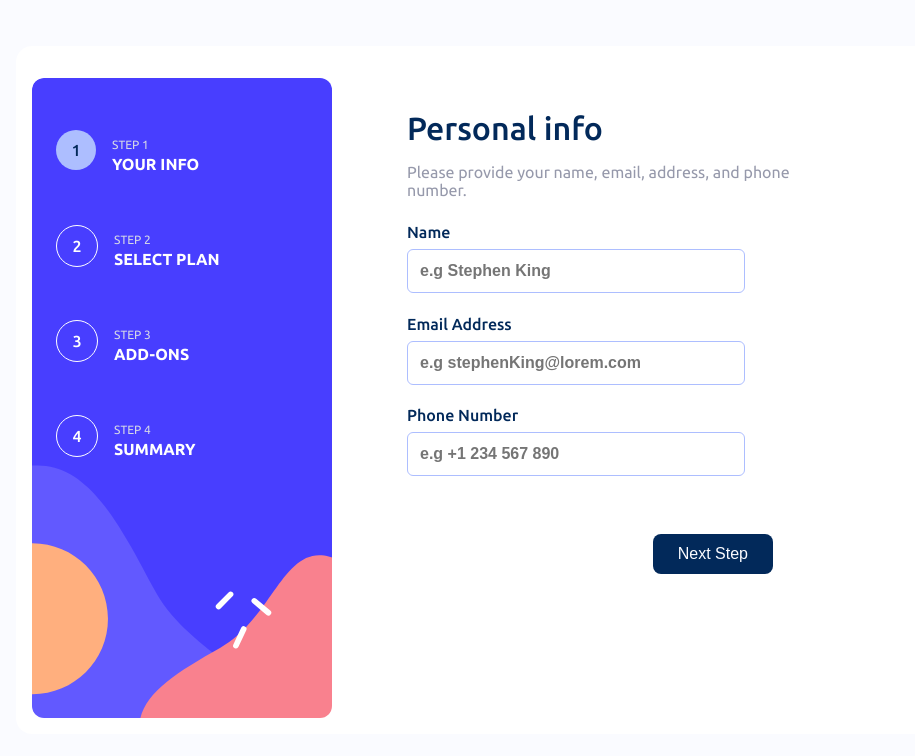
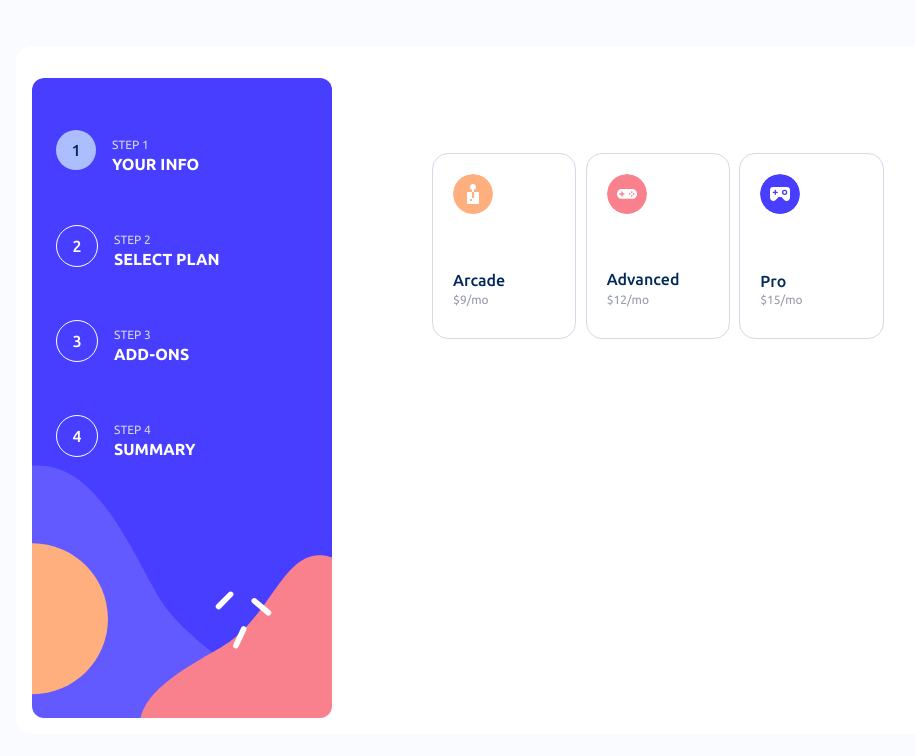
Before and after one commit to amandaduuaarte/multi-step-form, a React (Create React App) app: page / in a window 1280 px wide. Shown: the top 756 px of the page, without its empty margins (160-1075 px from the left). Built offline with nearby package versions, Linux system fonts and the light colour scheme.

Commit message:
feat: Create PlanCard component

```diff
--- a/src/components/Button/index.tsx
+++ b/src/components/Button/index.tsx
@@ -4,11 +4,16 @@ import { Container, ButtonComponent } from "./styles";
 interface ButtonProps {
     label: string;
     onClickEvent: any;
+    secondaryBottom?: boolean;
 }
-function Button({ label, onClickEvent }: ButtonProps) {
+function Button({ label, onClickEvent, secondaryBottom }: ButtonProps) {
     return (
         <Container>
-            <ButtonComponent type="button" onClick={onClickEvent}>
+            <ButtonComponent
+                type="button"
+                onClick={onClickEvent}
+                isSecondary={secondaryBottom}
+            >
                 {label}
             </ButtonComponent>
         </Container>
--- a/src/components/Button/styles.ts
+++ b/src/components/Button/styles.ts
@@ -1,17 +1,23 @@
 import { styled } from "styled-components";
 import colors from "../../styles/colors";
 
+interface ButtonProps {
+    isSecondary?: boolean;
+}
 export const Container = styled.div`
     display: flex;
+    cursor: pointer;
 `;
 
-export const ButtonComponent = styled.button`
+export const ButtonComponent = styled.button<ButtonProps>`
     border: none;
-    background: ${colors.MarineBlue};
+    background: ${({ isSecondary }) =>
+        isSecondary ? colors.white : colors.MarineBlue};
     height: 40px;
     width: 120px;
     border-radius: 8px;
-    color: ${colors.Alabaster};
+    color: ${({ isSecondary }) =>
+        isSecondary ? colors.MarineBlue : colors.Alabaster};
     font-size: 16px;
     font-weight: 400;
 `;
--- /dev/null
+++ b/src/components/PlanCard/index.tsx
@@ -0,0 +1,37 @@
+import React, { useState } from "react";
+import { Container, IconContainer, Icon, TextContainer } from "./styles";
+
+interface PlanCardProps {
+    iconUrl: string;
+    title: string;
+    price: number;
+    // eslint-disable-next-line @typescript-eslint/no-explicit-any
+    handleSelectedItem: (select: any) => void;
+}
+function PlanCard({
+    handleSelectedItem,
+    iconUrl,
+    title,
+    price,
+}: PlanCardProps) {
+    const [isActive, setIsActive] = useState(false);
+    return (
+        <Container
+            isActive={isActive}
+            onClick={() =>
+                handleSelectedItem(setIsActive((prev: boolean) => !prev))
+            }
+        >
+            <IconContainer>
+                <Icon src={iconUrl} alt={`${title}Icon`} />
+            </IconContainer>
+
+            <TextContainer>
+                <h2>{title}</h2>
+                <p>${price}/mo</p>
+            </TextContainer>
+        </Container>
+    );
+}
+
+export default PlanCard;
--- /dev/null
+++ b/src/components/PlanCard/styles.ts
@@ -0,0 +1,55 @@
+import styled from "styled-components";
+import colors from "../../styles/colors";
+
+interface ContainerProps {
+    isActive?: boolean;
+}
+
+export const Container = styled.div<ContainerProps>`
+    background: ${({ isActive }) =>
+        isActive ? colors.Magnolia : colors.white};
+    display: grid;
+    justify-content: space-between;
+    height: 18vh;
+    width: 8vw;
+    border-radius: 16px;
+    grid-template-rows: 70% 30%;
+    padding: 20px;
+    border: 1px solid
+        ${({ isActive }) => (isActive ? colors.PurplishBlue : colors.LightGray)};
+    cursor: pointer;
+    &:hover {
+        background: ${colors.Magnolia};
+        border-color: ${colors.PurplishBlue};
+    }
+`;
+
+export const IconContainer = styled.div`
+    align-self: flex-start;
+`;
+
+export const Icon = styled.img`
+    height: 40px;
+    width: 40px;
+    border-radius: 50%;
+`;
+
+export const TextContainer = styled.div`
+    align-self: flex-end;
+    display: flex;
+    flex-direction: column;
+
+    h2 {
+        font-size: 16px;
+        color: ${colors.MarineBlue};
+        font-weight: 500;
+        margin: 0;
+    }
+
+    p {
+        font-size: 12px;
+        color: ${colors.CoolGray};
+        font-weight: 400;
+        margin-top: 8%;
+    }
+`;
--- a/src/pages/Form/index.tsx
+++ b/src/pages/Form/index.tsx
@@ -1,13 +1,15 @@
 import React from "react";
 import { Container } from "./styles";
 import SideBar from "../../components/SideBar";
-import Step1 from "../../stepComponets/Step1";
+import Step1 from "../stepComponets/Step1";
+import Step2 from "../stepComponets/Step2";
 
 function Form() {
     return (
         <Container>
             <SideBar />
-            <Step1 />
+            {/* <Step1 /> */}
+            <Step2 />
         </Container>
     );
 }
--- a/src/stepComponets/Step1/index.tsx
+++ b/src/pages/stepComponets/Step1/index.tsx
@@ -8,8 +8,8 @@ import {
     ContentInputs,
     ContentButton,
 } from "./styles";
-import TextField from "../../components/TextField";
-import Button from "../../components/Button";
+import TextField from "../../../components/TextField";
+import Button from "../../../components/Button";
 
 function Step1() {
     const { control, handleSubmit } = useForm();
--- a/src/stepComponets/Step1/styles.ts
+++ b/src/pages/stepComponets/Step1/styles.ts
@@ -1,6 +1,6 @@
 import { styled } from "styled-components";
-import colors from "../../styles/colors";
-import devices from "../../constants/devices";
+import colors from "../../../styles/colors";
+import devices from "../../../constants/devices";
 
 export const Container = styled.div`
     display: flex;
--- /dev/null
+++ b/src/pages/stepComponets/Step2/index.tsx
@@ -0,0 +1,45 @@
+import React, { useState } from "react";
+
+import { Container, Content } from "./styles";
+import PlanCard from "../../../components/PlanCard";
+import ArcadeIcon from "../../../assets/images/icon-arcade.svg";
+import AdvancedIcon from "../../../assets/images/icon-advanced.svg";
+import ProIcon from "../../../assets/images/icon-pro.svg";
+
+function Step2() {
+    const [isSelected, setIsSelected] = useState(false);
+    const mockPlans = [
+        {
+            icon: ArcadeIcon,
+            title: "Arcade",
+            price: 9,
+        },
+        {
+            icon: AdvancedIcon,
+            title: "Advanced",
+            price: 12,
+        },
+        {
+            icon: ProIcon,
+            title: "Pro",
+            price: 15,
+        },
+    ];
+
+    return (
+        <Container>
+            <Content>
+                {mockPlans.map((plan) => (
+                    <PlanCard
+                        iconUrl={plan.icon}
+                        title={plan.title}
+                        price={plan.price}
+                        handleSelectedItem={setIsSelected}
+                    />
+                ))}
+            </Content>
+        </Container>
+    );
+}
+
+export default Step2;
--- /dev/null
+++ b/src/pages/stepComponets/Step2/styles.ts
@@ -0,0 +1,27 @@
+import { styled } from "styled-components";
+import devices from "../../../constants/devices";
+import colors from "../../../styles/colors";
+
+export const Container = styled.div`
+    display: flex;
+    flex-direction: column;
+    padding: 32px;
+    margin: 6%;
+    width: 70%;
+    align-content: center;
+    align-items: center;
+
+    @media ${devices.md} {
+        padding: 0;
+        margin: 0;
+        background: ${colors.Alabaster};
+        align-items: center;
+    }
+`;
+
+export const Content = styled.div`
+    display: flex;
+    flex-direction: row;
+    justify-content: space-between;
+    width: 90%;
+`;
```
